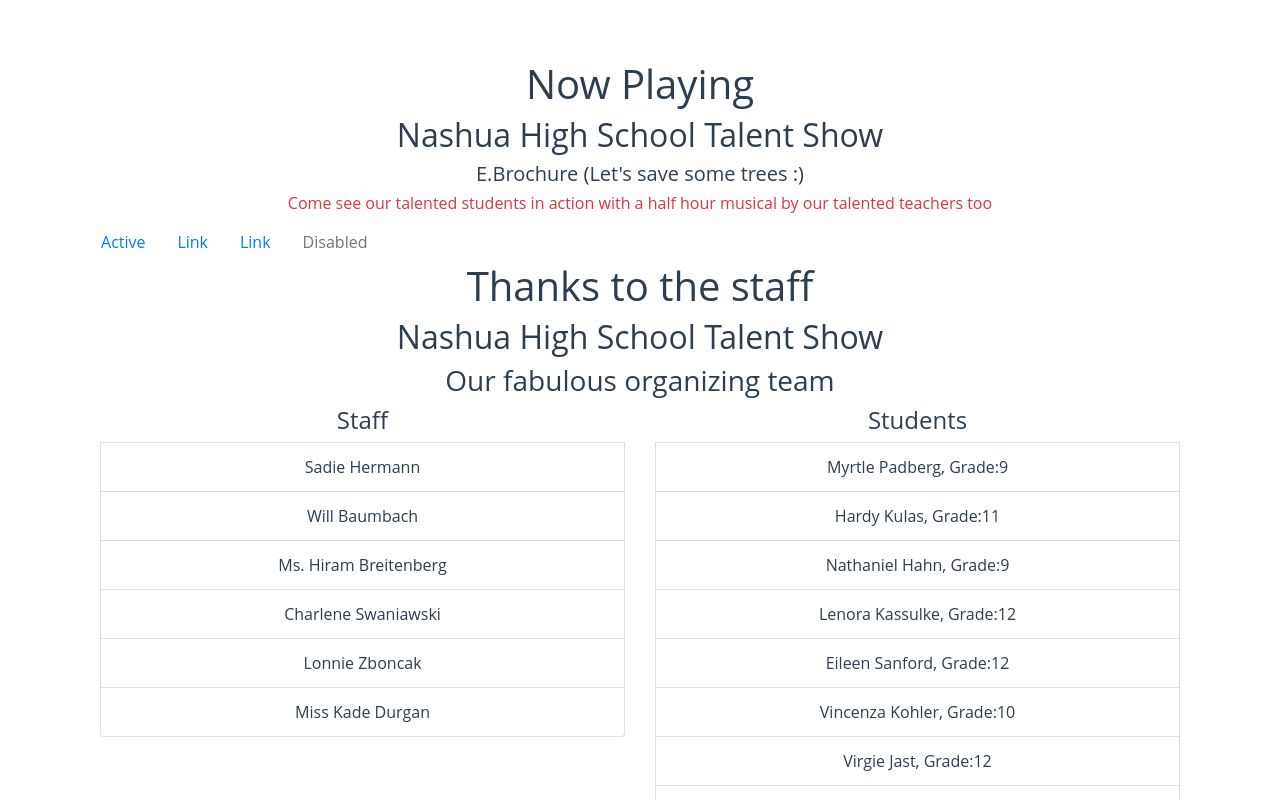
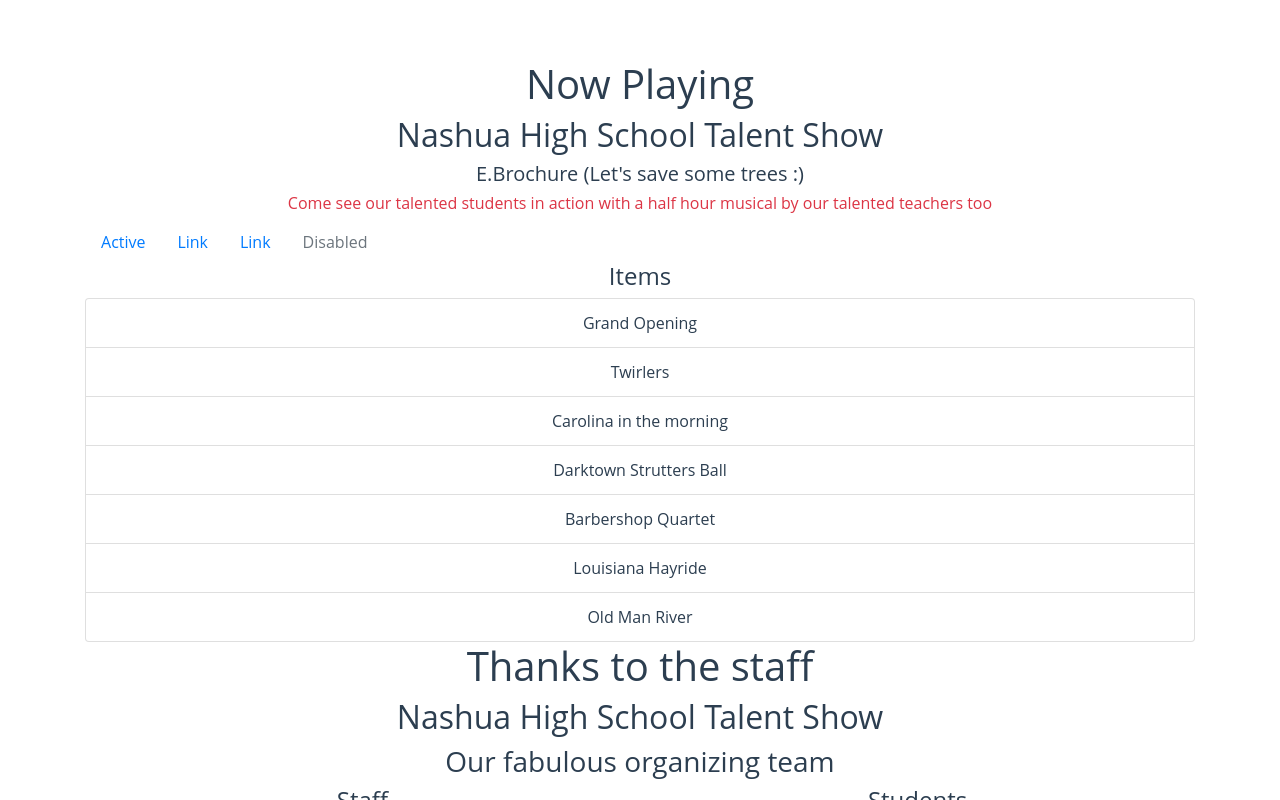
Before and after one commit to vthil3049/e28, a Vue app in the folder p2/: page / in a window 1280 px wide. Shown: the top 800 px of the page. Built offline with nearby package versions, Linux system fonts and the light colour scheme.

Commit message:
Added main program page

```diff
--- a/p2/src/App.vue
+++ b/p2/src/App.vue
@@ -10,13 +10,16 @@
         <a class="nav-link disabled" href="#" tabindex="-1" aria-disabled="true">Disabled</a>
       </nav>
     </div>
+    <ProgramPage></ProgramPage>
     <CreditsPage></CreditsPage>
+    <br />
     <FooterPage></FooterPage>
   </div>
 </template>
 
 <script>
 // import HelloWorld from './components/HelloWorld.vue'
+import ProgramPage from './components/ProgramPage.vue'
 import CreditsPage from './components/CreditsPage.vue'
 import HomePage from './components/HomePage.vue'
 import FooterPage from './components/FooterPage.vue'
@@ -26,7 +29,8 @@ export default {
     // HelloWorld,
     HomePage,
     CreditsPage,
-    FooterPage
+    FooterPage,
+    ProgramPage
   }
 }
 </script>
--- /dev/null
+++ b/p2/src/common/program.json
@@ -0,0 +1,44 @@
+[
+  {
+    "title": "Grand Opening",
+    "type": "band",
+    "description": "National anthem followed by Victory March",
+    "performers": ["Honors Jazz Band"]
+  },
+  {
+    "title": "Twirlers",
+    "type": "dance",
+    "description":"Aerobatic dance",
+    "performers": ["Helen Pittman", "Mandy Travis"]
+  },
+  {
+    "title": "Carolina in the morning",
+    "type": "vocal",
+    "description":"Lyrics by Gus Kahn and music by Walter Donaldson",
+    "performers": ["Maurice Biggs"]
+  },
+  {
+    "title": "Darktown Strutters Ball",
+    "type": "dance",
+    "description":"by Shelton Brooks",
+    "performers": ["Glenn Yarbrough", "Kris Carter", "Amya Rath", "Elena Feil"]
+  },
+  {
+    "title": "Barbershop Quartet",
+    "type": "vocal",
+    "description":"by the Rockland Crooners",
+    "performers": ["Sidney McKinney", "Dwight Malone", "George Grimes", "Billy Wooley"]
+  },
+  {
+    "title": "Louisiana Hayride",
+    "type": "band",
+    "description": "Made famous by Elvis Presley",
+    "performers": ["Concert Band"]
+  },
+  {
+    "title": "Old Man River",
+    "type": "instrument",
+    "description": "Guitar Solo",
+    "performers": ["Wilbur Holden"]
+  }
+]
--- a/p2/src/components/CreditsPage.vue
+++ b/p2/src/components/CreditsPage.vue
@@ -16,9 +16,11 @@
         </div>
         <div class="col-sm">
           <h4 class='text-center'>Students</h4>
-          <li v-for="student in studentList" v-bind:key="student.name"  class="list-group-item">
-            {{student.name}}, Grade:{{student.grade}}
-          </li>
+          <ul  class="list-group">
+            <li v-for="student in studentList" v-bind:key="student.name"  class="list-group-item">
+              {{student.name}}, Grade:{{student.grade}}
+            </li>
+          </ul>
         </div>
       </div>
     </div>
@@ -51,7 +53,7 @@ export default {
       this.staffList.push(faker.name.findName());
     }
     for(let i=0; i < this.studentCount; i++){
-      this.studentList.push({'name':faker.name.firstName()+" "+faker.name.lastName(), 'grade': getRndInteger(9,12)});
+      this.studentList.push({'name':faker.name.firstName()+' '+faker.name.lastName(), 'grade': getRndInteger(9,12)});
     }
 
   }
--- a/p2/src/components/FooterPage.vue
+++ b/p2/src/components/FooterPage.vue
@@ -1,22 +1,23 @@
 <template>
   <div class='text-center'>
-    This is the footer
+    Copyright &copy; - Nashua High School, New Hampshire {{getCopyRightYear()}}<br />
   </div>
 </template>
 
 <script>
 export default {
   name: 'FooterPage',
-  props: {
-    msg: String
-  },
   data: function(){
     return {
 
     }
   },
   methods:{
-
+    getCopyRightYear: function()
+    {
+      let today = new Date();
+      return today.getFullYear().toString();
+    }
   },
   mounted: function() {
 
--- /dev/null
+++ b/p2/src/components/ProgramPage.vue
@@ -0,0 +1,46 @@
+<!-- <a target="_blank" href="https://icons8.com/icons/set/music">Music icon</a> icon by <a target="_blank" href="https://icons8.com">Icons8</a> -->
+<template>
+  <div class='text-center'>
+    <h4 class='text-center'>Items</h4>
+    <ul  class="list-group">
+      <li v-for="item in items" v-bind:key="item.name"  class="list-group-item">
+        {{item.title}}
+      </li>
+    </ul>
+
+  </div>
+</template>
+
+<script>
+//const {items}('../common/program.json');
+import items from '@/common/program.json';
+
+export default {
+  name: 'ProgramPage',
+  props: {
+
+  },
+  data: function(){
+    return {
+      title: "Program",
+      items: items
+
+    }
+  },
+  mounted: function() {
+    console.log(items);
+    // this.items = items;
+    // // console.log(this.items);
+    // for(let i=0; i < items.length; i++){
+    //   console.log(items[i].name);
+    // }
+
+
+  }
+}
+</script>
+
+<!-- Add "scoped" attribute to limit CSS to this component only -->
+<style scoped>
+
+</style>
```
